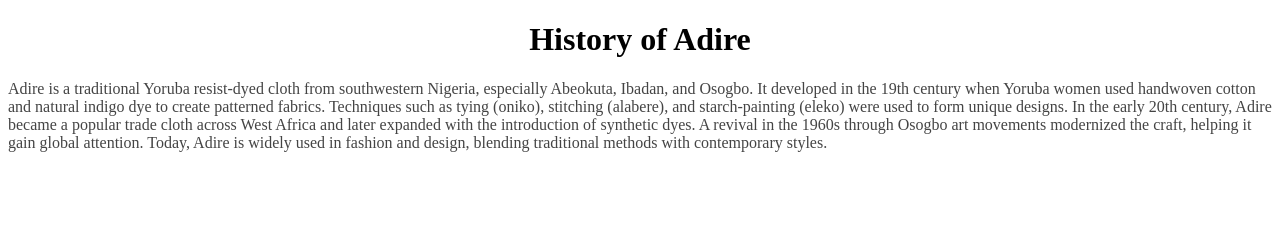
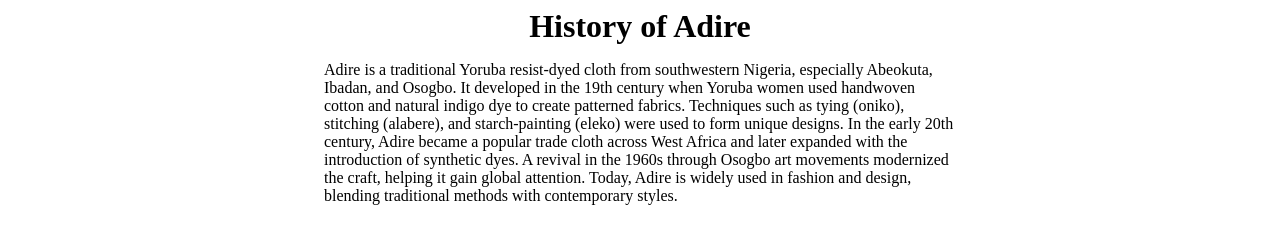
Before and after one commit to bukolaolayinka53-bit/Website, a plain HTML site: page Index.html in a window 1280 px wide. Drawn offline with Linux system fonts and the light colour scheme.

Commit message:
Update Index.html

```diff
--- a/Index.html
+++ b/Index.html
@@ -7,16 +7,19 @@
     <style>
 
         h1 {
-            text-align: center;
+            width: fit-content;
+            margin: auto;
             color: black;
         }
         p {
-            color: #444;
+           width: 50%;
+           margin-left: auto;
+           margin-right: auto;
+            color: black;
         }
     </style>
 </head>
 <body>
-    <div class="container">
         <h1>History of Adire</h1>
         <p>
             Adire is a traditional Yoruba resist-dyed cloth from southwestern Nigeria, especially Abeokuta, Ibadan, and Osogbo.
@@ -26,6 +29,5 @@
             A revival in the 1960s through Osogbo art movements modernized the craft, helping it gain global attention.
             Today, Adire is widely used in fashion and design, blending traditional methods with contemporary styles.
         </p>
-    </div>
 </body>
 </html>
```
